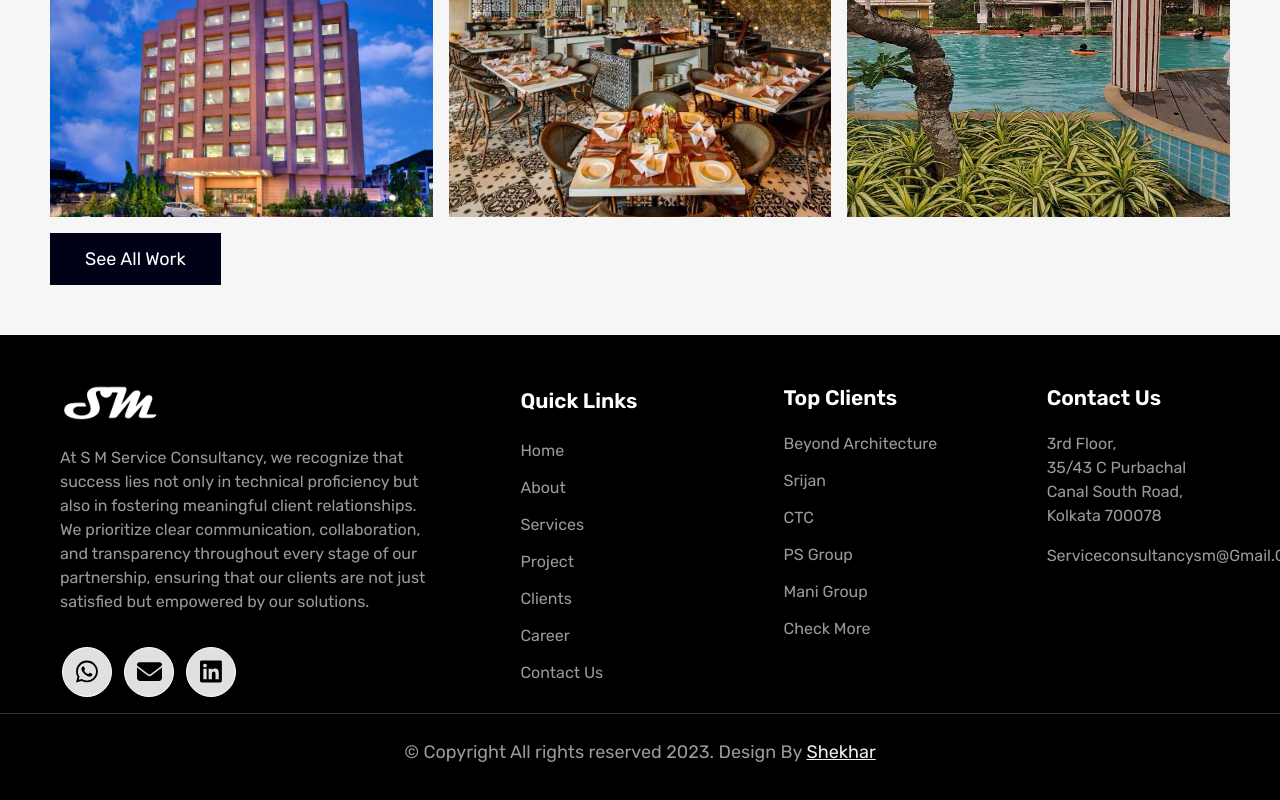
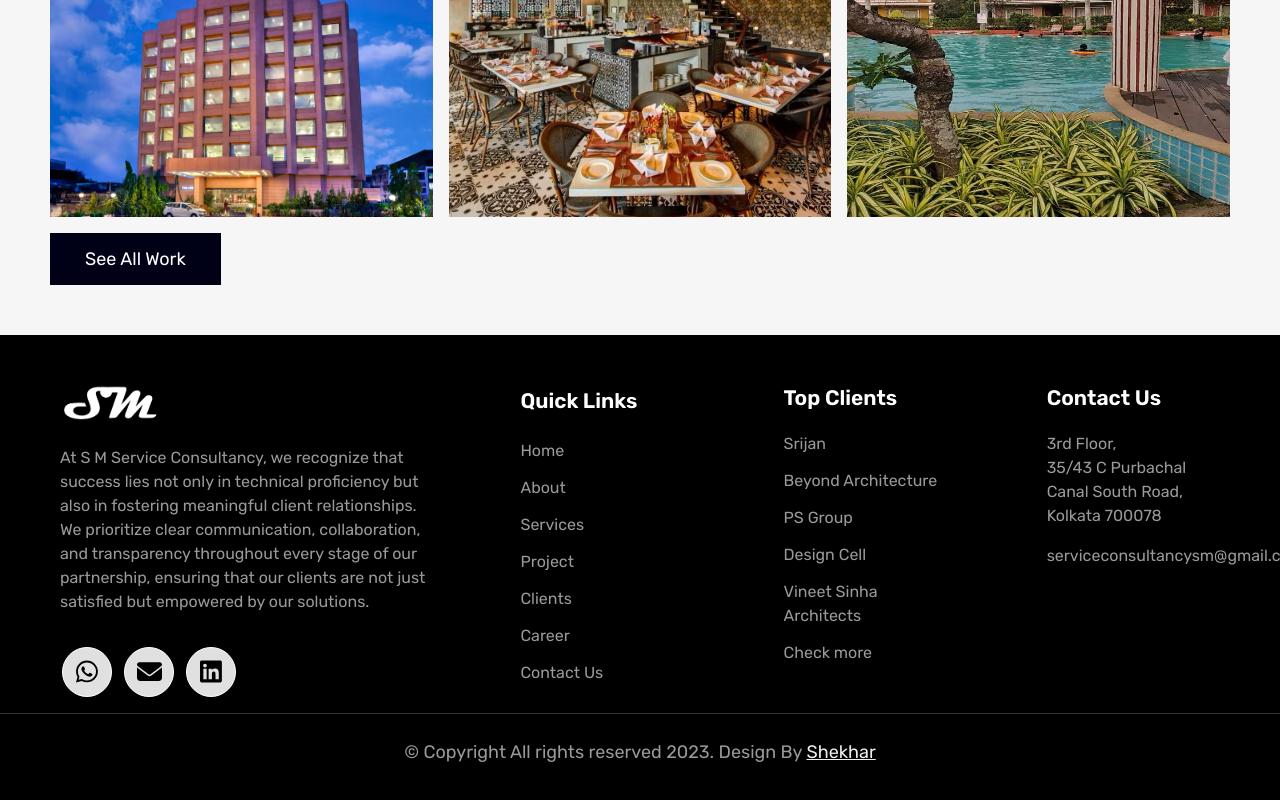
Before and after one commit to SMSCWeb/Portfolio_2, a React (Vite) app: page / in a window 1280 px wide. Shown: the part 3552-4352 px from the top of the page. Built offline with nearby package versions, Linux system fonts and the light colour scheme.

Commit message:
client update

```diff
--- a/src/ClientPage.jsx
+++ b/src/ClientPage.jsx
@@ -6,9 +6,11 @@ import { Link } from 'react-router-dom'
 import { FontAwesomeIcon } from '@fortawesome/react-fontawesome'
 import { faArrowUp } from '@fortawesome/free-solid-svg-icons'
 const logos = [
+  'https://encrypted-tbn0.gstatic.com/images?q=tbn:ANd9GcRrjxy4LCfmpgHp6uO3_fzflDp1m12qazdYow&s',
+  'https://www.sanjivaniconsultant.com/wp-content/uploads/2020/03/lg2N.jpg',
+  'https://encrypted-tbn0.gstatic.com/images?q=tbn:ANd9GcQLE2gjqwcc9jWYr9DY1oey6UmQrOtEBxPsPw&s',
+  'https://www.sanjivaniconsultant.com/wp-content/uploads/2022/09/resize-1663935635122215938croppedimage18.png',
   'https://www.sanjivaniconsultant.com/wp-content/uploads/2022/09/resize-1663934796265803595croppedimage10.png',
-  'https://encrypted-tbn0.gstatic.com/images?q=tbn:ANd9GcQLE2gjqwcc9jWYr9DY1oey6UmQrOtEBxPsPw&s',
-  'https://encrypted-tbn0.gstatic.com/images?q=tbn:ANd9GcRrjxy4LCfmpgHp6uO3_fzflDp1m12qazdYow&s',
   'https://mani-group.com/wp-content/themes/manigroup/source/images/site-logo.svg',
   'https://ctc-composites.com/files/assets/images/ctc_both.svg',
   'https://www.sanjivaniconsultant.com/wp-content/uploads/2022/09/resize-16639348791902852855croppedimage11.png',
@@ -16,12 +18,9 @@ const logos = [
   'https://www.sanjivaniconsultant.com/wp-content/uploads/2022/09/resize-16639350621729014097croppedimage13.png',
   'https://www.sanjivaniconsultant.com/wp-content/uploads/2022/09/resize-1663935299943490446croppedimage15.png',
   'https://www.sanjivaniconsultant.com/wp-content/uploads/2022/09/resize-1663935478154692368croppedimage17.png',
-  'https://www.sanjivaniconsultant.com/wp-content/uploads/2022/09/resize-1663935635122215938croppedimage18.png',
-  'https://www.sanjivaniconsultant.com/wp-content/uploads/2022/09/resize-1663935723543309197croppedimage19.png',
   'https://www.sanjivaniconsultant.com/wp-content/uploads/2022/09/resize-16639358841712155371croppedimage16.png',
   'https://www.sanjivaniconsultant.com/wp-content/uploads/2022/09/resize-16639359441276039172croppedimage14.png',
   'https://www.sanjivaniconsultant.com/wp-content/uploads/2020/03/lg5n.jpg',
-  'https://www.sanjivaniconsultant.com/wp-content/uploads/2020/03/lg2N.jpg',
   'https://www.sanjivaniconsultant.com/wp-content/uploads/2020/03/lg3N.jpg',
   'https://www.sanjivaniconsultant.com/wp-content/uploads/2020/03/lg6N.jpg',
   'https://www.sanjivaniconsultant.com/wp-content/uploads/2020/03/lg8.jpg',
--- a/src/components/Footer.jsx
+++ b/src/components/Footer.jsx
@@ -114,19 +114,19 @@ const Footer = () => {
                                 <h5>Top Clients</h5>
                                 <ul>
                                     <li>
-                                        <a href="https://www.beyondarchitecture.co.in/" target="_blank">Beyond Architecture</a>
-                                    </li>
-                                    <li>
                                         <a href="https://www.srijanrealty.com/" target="_blank">Srijan</a>
                                     </li>
                                     <li>
-                                        <a href="https://ctc-composites.com/en/" target="_blank">CTC</a>
+                                        <a href="https://www.beyondarchitecture.co.in/" target="_blank">Beyond Architecture</a>
                                     </li>
                                     <li>
                                         <a href="https://psgroup.in/projects?utm_source=google&utm_medium=search&utm_campaign=ps-projects-search&gad_source=1&gclid=Cj0KCQjw-uK0BhC0ARIsANQtgGNeN3Cbjdp3vMMSgl_ZRU8N3cS8o_Wlj1CQ2msZAt_B4kljuMnIxDAaAtKJEALw_wcB">PS Group</a>
                                     </li>
                                     <li>
-                                        <a href="https://mani-group.com/">Mani Group</a>
+                                        <a href="https://www.designcell.in/" target="_blank">Design Cell</a>
+                                    </li>
+                                    <li>
+                                        <a href="/">Vineet Sinha Architects</a>
                                     </li>
                                     <li>
                                         <Link to="/client">Check more</Link>
--- a/src/styles/Footer.css
+++ b/src/styles/Footer.css
@@ -106,7 +106,6 @@ footer .logo {
 .footer .widget4 ul li a {
     font-size: 16px;
     color: rgba(255, 255, 255, 0.6);
-    text-transform: capitalize;
     margin-bottom: 13px;
     display: block;
 }
```
